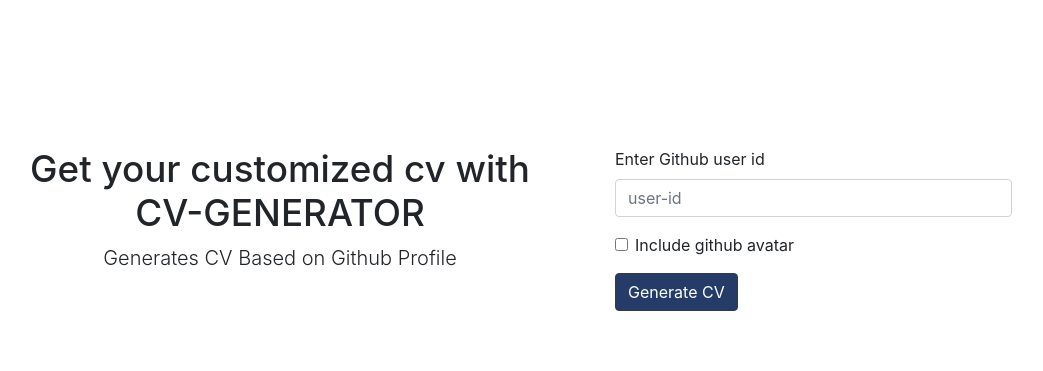
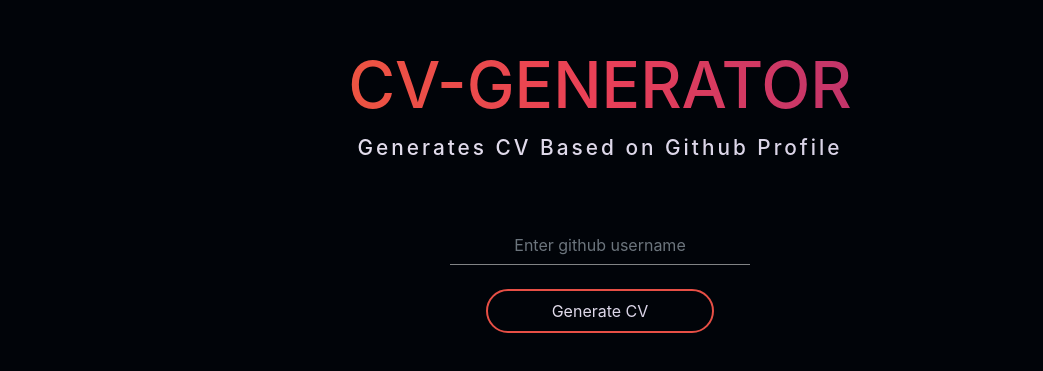
Before and after one commit to ireneelizabethsabu/cv-generator, a React (Create React App) app: page / in a window 1280 px wide. Shown: the part 103-474 px from the top of the page, without its empty margins (40-1083 px from the left). Built offline with nearby package versions, Linux system fonts and the light colour scheme.

Commit message:
adding ui elements

```diff
--- a/src/App.css
+++ b/src/App.css
@@ -1,5 +1,6 @@
-body{
+.App{
     color: "#ffffff" !important;
+    background-color: "#010409" !important;
 }
 .text-color{
     color: "#ffffff" !important;
--- a/src/components/Home.css
+++ b/src/components/Home.css
@@ -1,16 +1,42 @@
 .home-row{
-    margin-top: 250px;
+    padding-top: 150px;
 }
 .title {
-    font-size: 2.3rem;
+    font-size: 1.3rem !important;
+    letter-spacing: 3px;
+}
+.gradient-font{
+    font-size: 1.2rem;
     font-weight: 500;
+    background: -webkit-linear-gradient( right,#D3CCE3,#E9E4F0);
+    -webkit-background-clip: text;
+    -webkit-text-fill-color: transparent;
 }
-.head {
-    color: #253c69;
-    font-size: 4rem;
+.home-container{
+    background-color: #010409 !important;
+}
+h1 {
+    font-size: 4rem !important;
     font-weight: 700;
+    background: -webkit-linear-gradient( right,#8A2387,#E94057,#F27121);
+    -webkit-background-clip: text;
+    -webkit-text-fill-color: transparent;
 }
-.btn{
-    background-color: #253c69 !important;
-    color: #ffffff !important;
+.generate-btn,.generate-btn:active,.generate-btn:focus{
+    border-radius: 2.5rem !important;
+    padding: 0.5rem 4rem !important;
+    border: 2px solid #e74f45 !important;
+    box-shadow: none !important;
 }
+.generate-btn:hover{
+    box-shadow: 0px 1px 10px #e7504594 !important;
+}
+.username{
+   border: 0 !important;
+   background-color: #010409 !important;
+   border-bottom: 1px solid rgba(255, 255, 255, 0.507) !important;
+   border-radius: 0px !important;
+}
+.username:focus{
+   box-shadow: none !important;
+ }
--- a/src/components/Home.js
+++ b/src/components/Home.js
@@ -2,6 +2,7 @@
 import {Button, Form,Row,Col, Container} from 'react-bootstrap';
 import './Home.css';
 import { useHistory } from "react-router-dom";
+//import {Octocat} from '.octocat.gif';
 
 export const Home = () => {
     const [id,setId]=useState('');
@@ -11,33 +12,31 @@
     }
 
     return(
-        <Container fluid >
-            <Row xs={1} sm={1} md={2} className="home-row">
+        <Container fluid className="min-vh-100 home-container">
+
+            <Row className="home-row justify-content-center">
                 <Col className="text-center">
-                <h1 className="title">Get your customized cv with <br /><span id="head">CV-GENERATOR</span></h1>
-                <p className="lead">
+                <h1 >CV-GENERATOR</h1>
+                <p className="title gradient-font">
                     Generates CV Based on Github Profile
                 </p>
-                </Col>
+                <Col className="d-flex justify-content-center">
+                <Form style={{width: "300px"}} >
+                    <Form.Control
+                        className="username text-center mt-5"
+                        type="username"
+                        placeholder="Enter github username"
+                        value={id}
+                        onChange={handleChange} required/>
 
-                <Col md={4} className="d-flex justify-content-center">
-                <Form style={{width: '100%'}}>
-                    <Form.Group>
-                        <Form.Label className="text-center"> Enter Github user id</Form.Label>
-                        <Form.Control
-                            className="id"
-                            type="username"
-                            placeholder="user-id"
-                            value={id}
-                            onChange={handleChange} required/>
-                    </Form.Group>
-                    <Form.Group>
+                    {/* <Form.Group>
                         <Form.Check type="checkbox" label="Include github avatar"/>
-                    </Form.Group>
-                    <Button variant="outline-dark" type="submit" onClick={() => { history.push(`/cv/${id}`)}}>
+                    </Form.Group> */}
+                    <Button variant="outline-dark gradient-font generate-btn my-4" type="submit" onClick={() => { history.push(`/cv/${id}`)}}>
                         Generate CV
                     </Button>
                 </Form>
+                </Col>
                 </Col>
             </Row>
         </Container>
```
